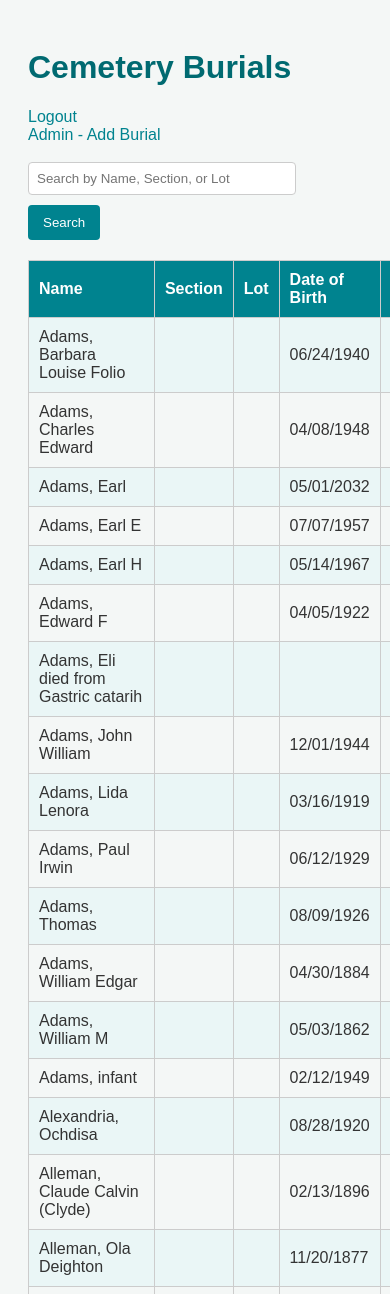
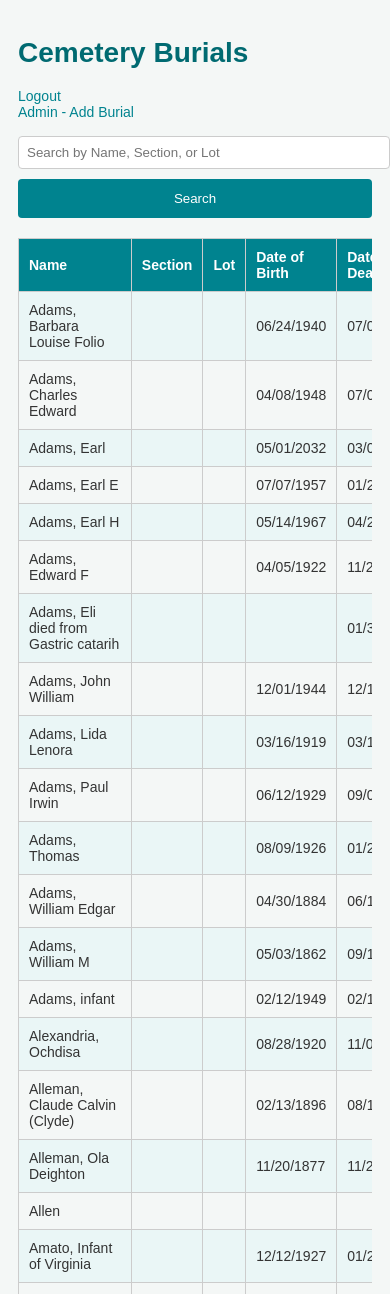
Before and after one commit to Hilzurb/BrookeCemetery, a Flask app: page / in a window 390 px wide; the page is wider, and only the part inside the window is pictured. Shown: the top 1294 px of that part. Run offline with Flask 3, Linux system fonts and the light colour scheme; the visitor is signed in with stand-in values (Sample User, id 1); data comes from the database, SQL or seed files in the repository.

Commit message:
Added mobile responsiveness

```diff
--- a/static/style.css
+++ b/static/style.css
@@ -59,3 +59,26 @@ button {
 button:hover {
     background-color: #006a71;
 }
+/* Make site responsive and mobile-friendly */
+
+@media screen and (max-width: 600px) {
+    body {
+        padding: 10px;
+        font-size: 14px;
+    }
+
+    table {
+        display: block;
+        overflow-x: auto;
+    }
+
+    input[type=text],
+    input[type=password] {
+        width: 100%;
+    }
+
+    button {
+        width: 100%;
+        padding: 12px;
+    }
+}
```
Also changed, not shown: 1 other file.
